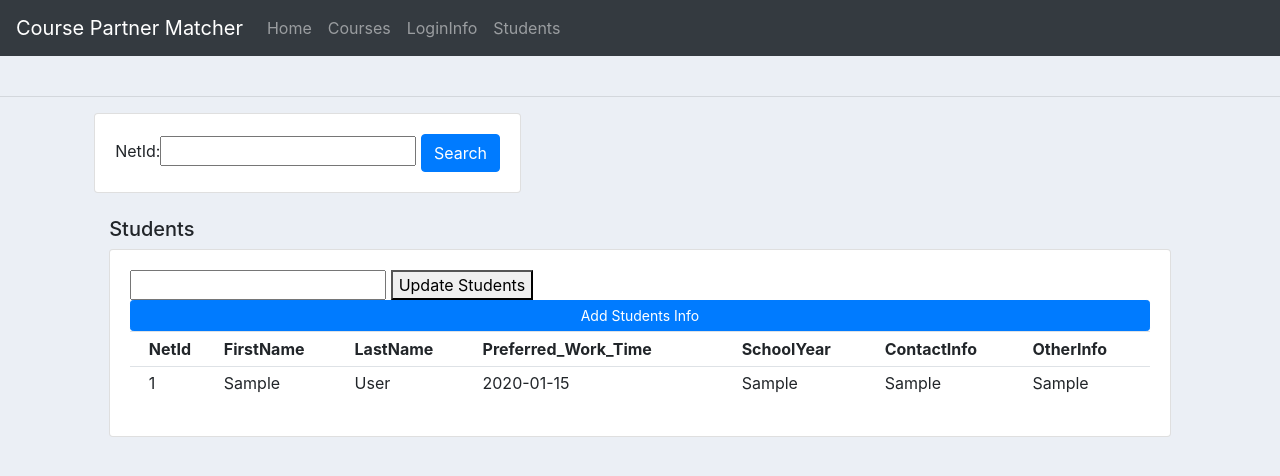
After one commit to jialen2/Course_Partner_Matcher, a Django app: page /students/ in a window 1280 px wide. The commit adds this page. Shown: the top 476 px of the page. Run offline with Django 3.2, Linux system fonts and the light colour scheme; tables that the repository leaves empty hold one stand-in row (values such as "Sample post"); some libraries are stand-ins or nearby versions.

Commit message:
students

```diff
--- a/mysite/User/filters.py
+++ b/mysite/User/filters.py
@@ -5,3 +5,8 @@ class LoginInfoFilter(django_filters.FilterSet):
     class Meta:
         model = LoginInfo
         fields = ['AccountName']
+
+class StudentsFilter(django_filters.FilterSet):
+    class Meta:
+        model = Students
+        fields = ['NetId']
--- a/mysite/User/forms.py
+++ b/mysite/User/forms.py
@@ -2,6 +2,7 @@ from django.forms import ModelForm
 from .models import Enrollment
 from .models import Courses
 from .models import LoginInfo
+from .models import Students
 
 class EnrollmentForm(ModelForm):
     class Meta:
@@ -17,3 +18,8 @@ class LoginInfoForm(ModelForm):
     class Meta:
         model = LoginInfo
         fields = ['AccountName', 'Password']
+
+class StudentsForm(ModelForm):
+    class Meta:
+        model = Students
+        fields = ['NetId', 'FirstName', 'LastName', 'Preferred_Work_Time', 'SchoolYear', 'ContactInfo', 'OtherInfo']
--- a/mysite/User/models.py
+++ b/mysite/User/models.py
@@ -29,3 +29,14 @@ class LoginInfo(models.Model):
     Password = models.CharField(max_length=100)
     class Meta:
         db_table = "LoginInfo"
+
+class Students(models.Model):
+    NetId = models.CharField(max_length = 10, primary_key = True)
+    FirstName = models.CharField(max_length = 50)
+    LastName = models.CharField(max_length = 50)
+    Preferred_Work_Time = models.CharField(max_length = 50)
+    SchoolYear = models.CharField(max_length = 50)
+    ContactInfo = models.CharField(max_length = 255)
+    OtherInfo = models.CharField(max_length = 255)
+    class Meta:
+        db_table = "Students"
--- a/mysite/User/templates/User/main.html
+++ b/mysite/User/templates/User/main.html
@@ -27,6 +27,9 @@
       <li class="nav-item">
         <a class="nav-link" href="/logininfo">LoginInfo<span class="sr-only">(current)</span></a>
       </li>
+      <li class="nav-item">
+        <a class="nav-link" href="/students">Students<span class="sr-only">(current)</span></a>
+      </li>
     </ul>
   </div>
 </nav>
@@ -42,5 +45,6 @@
 <script src="https://code.jquery.com/jquery-3.3.1.slim.min.js" integrity="sha384-q8i/X+965DzO0rT7abK41JStQIAqVgRVzpbzo5smXKp4YfRvH+8abtTE1Pi6jizo" crossorigin="anonymous"></script>
 <script src="https://cdnjs.cloudflare.com/ajax/libs/popper.js/1.14.7/umd/popper.min.js" integrity="sha384-UO2eT0CpHqdSJQ6hJty5KVphtPhzWj9WO1clHTMGa3JDZwrnQq4sF86dIHNDz0W1" crossorigin="anonymous"></script>
 <script src="https://stackpath.bootstrapcdn.com/bootstrap/4.3.1/js/bootstrap.min.js" integrity="sha384-JjSmVgyd0p3pXB1rRibZUAYoIIy6OrQ6VrjIEaFf/nJGzIxFDsf4x0xIM+B07jRM" crossorigin="anonymous"></script>
+<script src="test.js"></script>
 
 </html>
--- /dev/null
+++ b/mysite/User/templates/User/students.html
@@ -0,0 +1,57 @@
+{% extends 'User/main.html'%}
+
+{% block content %}
+<hr>
+<div class="row">
+    <div class="col-md-1.5 offset-md-1">
+        <div class="card card-body">
+            <form method="get">
+                {{myFilter.form}}
+            <button class="btn btn-primary" type="submit"> Search </button>
+            </form>
+        </div>
+    </div>
+</div>
+
+<br>
+
+<div class="row">
+    <div class="col-md-10 offset-md-1">
+        <h5>Students</h5>
+        <div class = "card card-body">
+            <form method="POST">
+                <input type="text" id="netid">
+                <button type="submit" id="submit_button">Update Students</button>
+            </form>
+            <a class='btn btn-primary btn-sm btn-block' href="{% url 'students_create' %}">Add Students Info</a>
+            <table class="table table-sm">
+                <tr>
+                    <th></th>
+                    <th>NetId</th>
+                    <th>FirstName</th>
+                    <th>LastName</th>
+                    <th>Preferred_Work_Time</th>
+                    <th>SchoolYear</th>
+                    <th>ContactInfo</th>
+                    <th>OtherInfo</th>
+                </tr>
+                {% for i in myFilter.qs %}
+                    <tr>
+                        <th></th>
+                        <td>{{i.NetId}}</td>
+                        <td>{{i.FirstName}}</td>
+                        <td>{{i.LastName}}</td>
+                        <td>{{i.Preferred_Work_Time}}</td>
+                        <td>{{i.SchoolYear}}</td>
+                        <td>{{i.ContactInfo}}</td>
+                        <td>{{i.OtherInfo}}</td>
+                    </tr>
+                {% endfor %}
+            </table>
+        </div>
+    </div>
+</div>
+
+<br>
+
+{% endblock %}
--- /dev/null
+++ b/mysite/User/templates/User/test.js
@@ -0,0 +1,5 @@
+function submit(event) {
+    var netid = document.getElementById("netid");
+    var form = this;
+    form.action = "but/";
+}
--- a/mysite/User/urls.py
+++ b/mysite/User/urls.py
@@ -4,8 +4,10 @@ from . import views
 urlpatterns = [
     path('home/', views.home),
     path('courses/',views.courses),
+    path('students/', views.StudentViewSet),
     path('createEnrollment/', views.createEnrollment, name="createEnrollment"),
     path('createCourses/', views.createCourses, name="createCourses"),
     path('logininfo/', views.logininfoViewSet),
-    path('logininfo_create/', views.logininfoCreate, name="logininfo_create")
+    path('logininfo_create/', views.logininfoCreate, name="logininfo_create"),
+    path('students_create/', views.studentsCreate, name="students_create")
 ]
--- a/mysite/User/views.py
+++ b/mysite/User/views.py
@@ -2,12 +2,13 @@
 from rest_framework import viewsets
 from rest_framework import permissions
 from django.http import HttpResponse
-from django.shortcuts import render, redirect
+from django.shortcuts import render, redirect, get_object_or_404
 from .models import *
 from .forms import EnrollmentForm
 from .forms import CoursesForm
 from .forms import LoginInfoForm
-from .filters import LoginInfoFilter
+from .filters import *
+from .forms import StudentsForm
 
 def home(request):
     enrollments = Enrollment.objects.all()
@@ -17,12 +18,21 @@ def courses(request):
     courses = Courses.objects.all()
     return render(request, 'User/courses.html', {'courses':courses})
 
+def students(request):
+    students = Students.objects.all()
+    return render(request, 'User/students.html', {'students':students})
+
 def logininfoViewSet(request):
     logininfo_queryset = LoginInfo.objects.all()
     myFilter = LoginInfoFilter(request.GET, queryset=logininfo_queryset)
     logininfo_queryset = myFilter.qs
     context = {'logininfo': logininfo_queryset, 'myFilter': myFilter}
     return render(request, 'User/logininfo.html', context)
+
+def StudentViewSet(request):
+    myFilter = StudentsFilter(request.GET, queryset=Students.objects.all())
+    context = {'myFilter': myFilter}
+    return render(request, 'User/students.html', context)
 
 def createEnrollment(request):
     form = EnrollmentForm()
@@ -58,3 +68,29 @@ def logininfoCreate(request):
 
     context = {'form': form}
     return render(request, 'User/forms.html', context)
+
+def studentsCreate(request):
+    form = StudentsForm()
+    if request.method == "POST":
+        form = StudentsForm(request.POST)
+        if form.is_valid():
+            form.save()
+            return redirect('/home')
+
+    context = {'form': form}
+    return render(request, 'User/forms.html', context)
+
+# def studentsUpdate(request, netid):
+#     print("start")
+#     print(netid)
+#     print("end")
+#     form = StudentsForm()
+#     if request.method == "POST":
+#         found_student = get_object_or_404(Students, NetId = netid)
+#         form = StudentsForm(request.POST, found_student)
+#         if form.is_valid():
+#             form.save()
+#             return redirect('/home')
+
+#     context = {'form': form}
+#     return render(request, 'User/forms.html', context)
```
Also changed, not shown: mysite/User/templates/User/students.js (added, +11 -0 lines).
